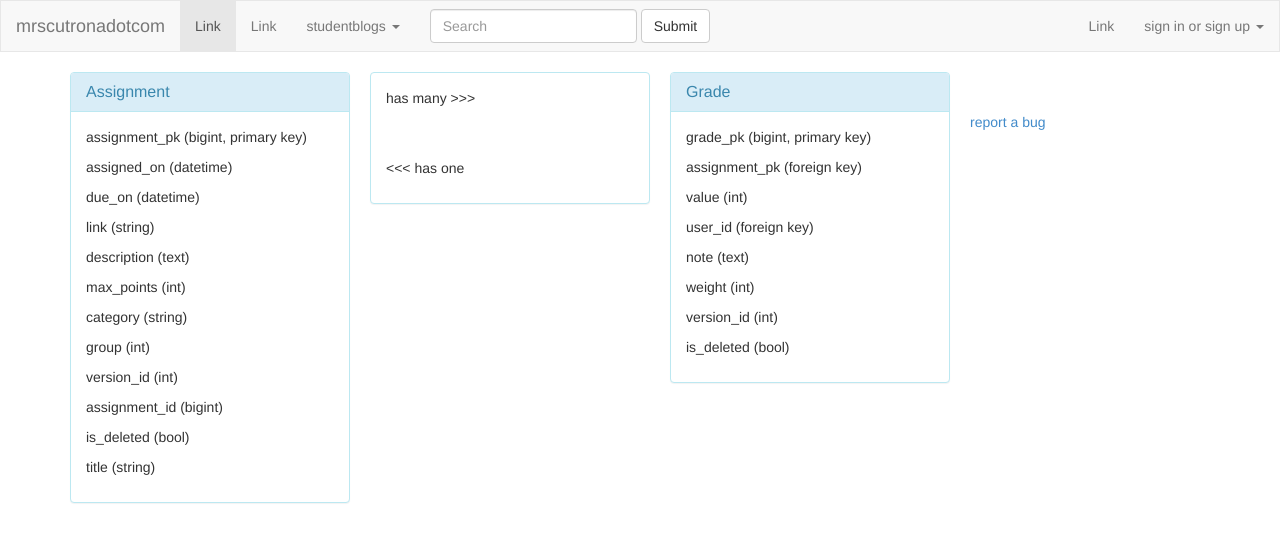
After one commit to katiemthom/mrscutronadotcom, a Flask app: page /datamodels in a window 1280 px wide. The commit adds this page. Shown: the top 542 px of the page. Run offline with Flask 2, Linux system fonts and the light colour scheme; some libraries are stand-ins or nearby versions.

Commit message:
added datamodel view

```diff
--- a/app.py
+++ b/app.py
@@ -337,6 +337,10 @@ def process_sign_up():
 def show_d3():
 	return render_template('d3test.html')
 
+@app.route('/datamodels')
+def show_models():
+	return render_template('datamodels.html', user=current_user)
+
 ########## end test views ##########
 
 if __name__ == "__main__":
--- a/static/css/main.css
+++ b/static/css/main.css
@@ -2,6 +2,12 @@
 	border-radius: 0px;
 	padding-top: 0px;
 
+}
+
+#model {
+	width: 20em;
+	float: left;
+	margin-right: 20px;
 }
 
 #signup_well {
--- /dev/null
+++ b/templates/datamodels.html
@@ -0,0 +1,51 @@
+{% extends 'master.html' %}
+{% block body %}
+
+<!-- ***** ASSIGNMENT ***** -->
+<div class="panel panel-info" id='model'>
+	<div class="panel-heading">
+		<h3 class="panel-title">Assignment</h3>
+	</div>
+	<div class="panel-body">
+		<p>assignment_pk (bigint, primary key)</p>
+		<p>assigned_on (datetime)</p>
+		<p>due_on (datetime)</p>
+		<p>link (string)</p>
+		<p>description (text)</p>
+		<p>max_points (int)</p>
+		<p>category (string)</p>
+		<p>group (int)</p>
+		<p>version_id (int)</p>
+		<p>assignment_id (bigint)</p>
+		<p>is_deleted (bool)</p>
+		<p>title (string)</p>
+	</div>
+</div>
+
+<div class="panel panel-info" id='model'>
+	<div class="panel-body">
+		<p> has many >>> </p>
+		<br><br>
+		<p> <<< has one </p>
+	</div>
+</div>
+
+<!-- ***** GRADE ***** -->
+<div class="panel panel-info" id='model'>
+	<div class="panel-heading">
+		<h3 class="panel-title">Grade</h3>
+	</div>
+	<div class="panel-body">
+		<p>grade_pk (bigint, primary key)</p>
+		<p>assignment_pk (foreign key)</p>
+		<p>value (int)</p>
+		<p>user_id (foreign key)</p>
+		<p>note (text)</p>
+		<p>weight (int)</p>
+		<p>version_id (int)</p>
+		<p>is_deleted (bool)</p>
+	</div>
+</div>
+
+
+{% endblock %}
```
